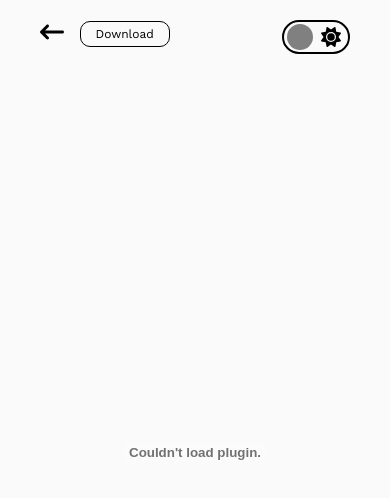
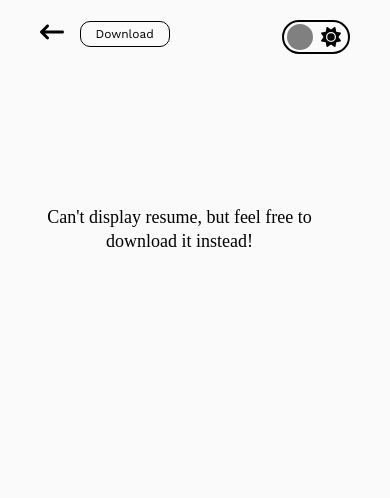
Before and after one commit to petersim1/portfolio, a Next.js app: page /resume in a window 390 px wide. Shown: the top 498 px of the page. Built offline with nearby package versions, Linux system fonts and the light colour scheme.

Commit message:
update resume page for mobile

```diff
--- a/pages/resume.tsx
+++ b/pages/resume.tsx
@@ -6,7 +6,7 @@ import { worksans } from "@/styles/fonts";
 import { Arrow } from "@/assets";
 import Light from "@/components/layout/Light";
 
-const Page = (): JSX.Element => {
+export default (): JSX.Element => {
   return (
     <main>
       <section className="h_100" style={{ overflow: "hidden" }}>
@@ -25,16 +25,15 @@ const Page = (): JSX.Element => {
             <Light />
           </div>
           <div className={styles.resume_holder}>
-            <embed
-              src="/resume.pdf#toolbar=0&navpanes=0&scrollbar=0&view=fitH&zoom=120"
+            <object
+              data="/resume.pdf#toolbar=0&navpanes=0&scrollbar=0&view=fitH&zoom=100"
               type="application/pdf"
               className={styles.resume}
             />
+            <p>Can't display resume, but feel free to download it instead!</p>
           </div>
         </div>
       </section>
     </main>
   );
 };
-
-export default Page;
--- a/styles/globals.css
+++ b/styles/globals.css
@@ -7,7 +7,9 @@
   --color-four: #eeeeee;
   --box-shadow: rgba(0,0,0,0.2);
   --code: #32AFFF;
-  --grainy: var(--font) 50%, var(--bg) 150%;
+  --grainy: var(--bg) -50%, var(--font) 35%;
+  --grainy-mobile: var(--bg) -150%, var(--font) 80%;
+  --grainy-angle: 100deg;
 }
 
 @media (prefers-color-scheme: dark) {
@@ -27,7 +29,8 @@
   --font: #FFFFFF;
   --box-shadow: rgba(255,255,255,0.3);
   --code: #4AF626;
-  --grainy: var(--font) 40%, var(--bg) 100%;
+  --grainy: var(--bg) -20%, var(--font) 80%;
+  --grainy-mobile: var(--bg) -80%, var(--font) 200%;
 }
 
 
--- a/styles/resume.module.css
+++ b/styles/resume.module.css
@@ -37,6 +37,11 @@
   width: 80%;
   height: 100%;
   margin: auto;
+  background-color: white;
+}
+
+.resume_holder p {
+  display: none;
 }
 
 .resume {
@@ -50,8 +55,38 @@
   }
 }
 
-@media screen and (max-width: 900px) {
+@media screen and (max-width: 700px) {
+  .resume {
+    display: none;
+  }
   .resume_holder {
-    width: 100%;
+    height: 40vh;
+    text-align: center;
+    display: flex;
+    justify-content: center;
+    align-items: center;
+    margin: 0;
+    background-color: transparent;
+  }
+  .resume_holder p {
+    display: block;
   }
 }
+
+@media screen and (orientation: landscape) and (max-height: 400px){
+  .resume {
+    display: none;
+  }
+  .resume_holder {
+    height: 40vh;
+    text-align: center;
+    display: flex;
+    justify-content: center;
+    align-items: center;
+    margin: 0;
+    background-color: transparent;
+  }
+  .resume_holder p {
+    display: block;
+  }
+}
```
Also changed, not shown: components/sections/Intro.tsx (+9 -0 lines), styles/intro.module.css (+23 -3 lines), public/assets/grain.svg (added).
